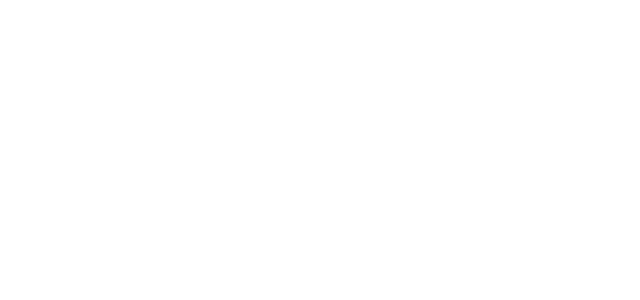
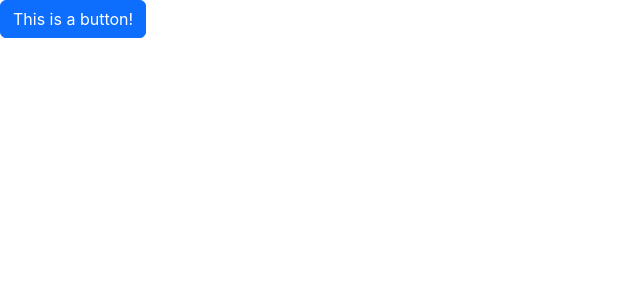
Before and after one commit to Pandaphone/Milestone-3, a React (Create React App) app in the folder frontend/: page / in a window 1280 px wide. Shown: the top 300 px of the page, without its empty margins (0-640 px from the left). Built offline with nearby package versions, Linux system fonts and the light colour scheme.

Commit message:
Testing Bootstrap

```diff
--- a/frontend/src/App.js
+++ b/frontend/src/App.js
@@ -1,9 +1,12 @@
 import React from 'react';
+import Button from 'react-bootstrap/Button';
+import 'bootstrap/dist/css/bootstrap.min.css';
+
 
 function App() {
   return (
     <div>
-
+      <Button>This is a button!</Button>
     </div>
   );
 }
```
